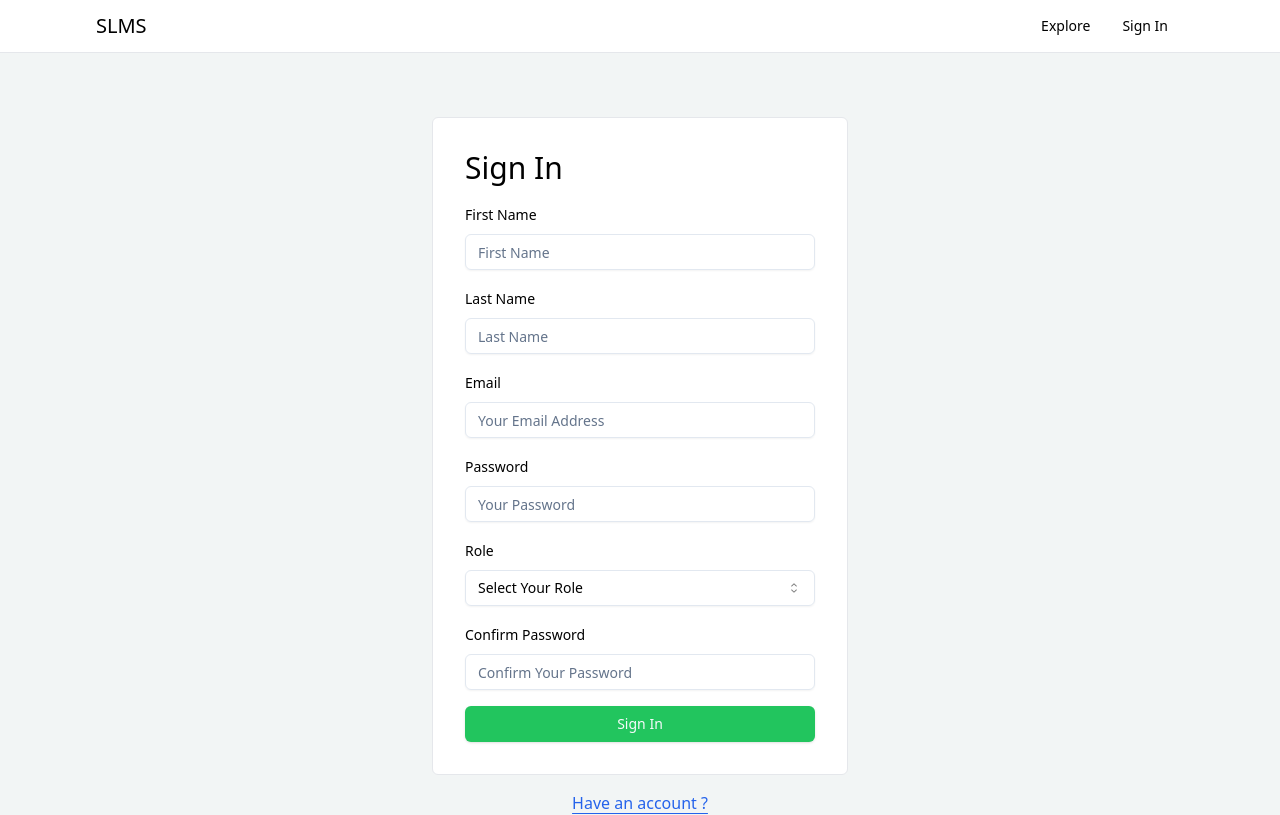
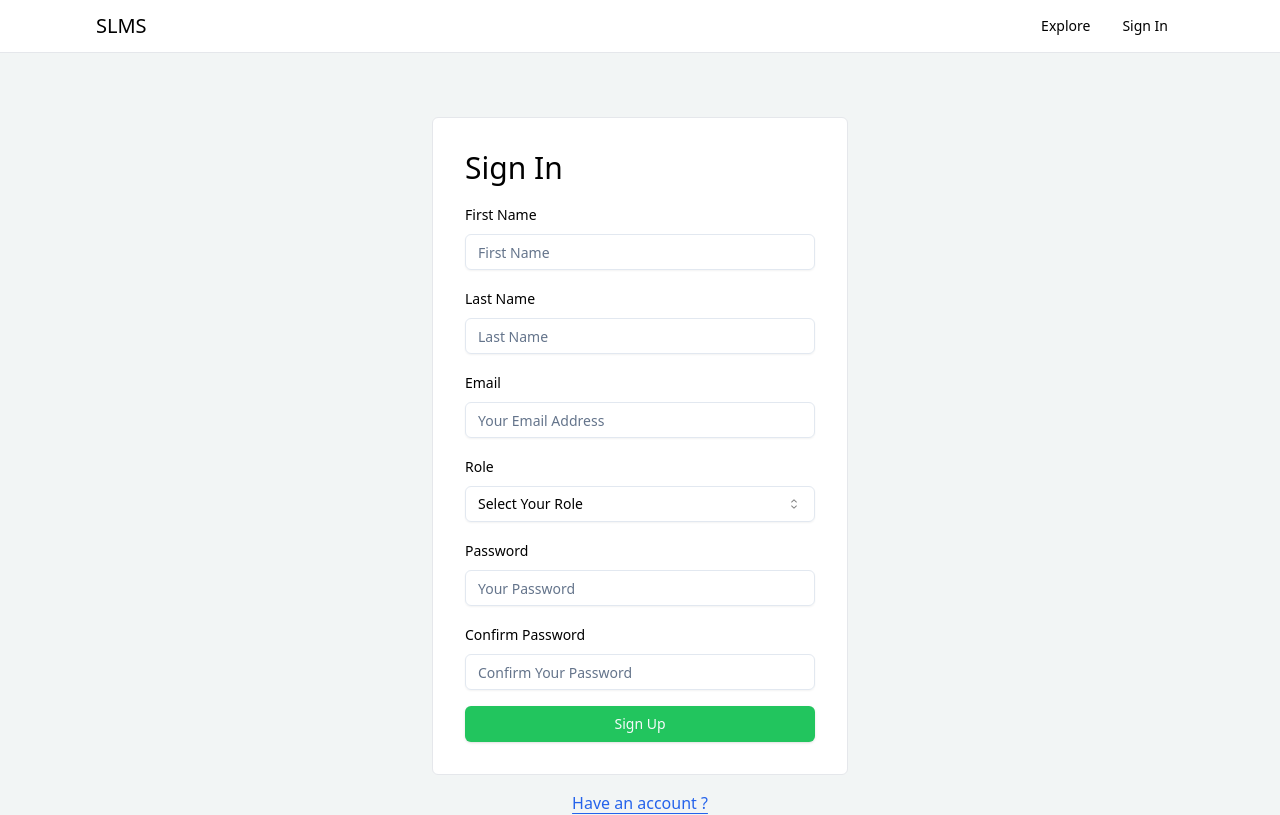
Before and after one commit to saivarshith2000/slms, a React (Vite) app in the folder frontend/slms/: page /auth/signup in a window 1280 px wide. Built offline with nearby package versions, Linux system fonts and the light colour scheme.

Commit message:
moved away from data api for routes. added signup mutation

```diff
--- a/frontend/slms/src/App.tsx
+++ b/frontend/slms/src/App.tsx
@@ -1,9 +1,11 @@
 // src/App.tsx
-import { createBrowserRouter, RouterProvider } from 'react-router-dom'
 import AppRoutes from './routes'
-
-const router = createBrowserRouter(AppRoutes)
+import { BrowserRouter } from 'react-router-dom'
 
 export default function App() {
-  return <RouterProvider router={router} />
+  return (
+    <BrowserRouter>
+      <AppRoutes />
+    </BrowserRouter>
+  )
 }
--- a/frontend/slms/src/features/auth/store/authApiSlice.ts
+++ b/frontend/slms/src/features/auth/api/authApiSlice.ts
@@ -1,5 +1,5 @@
 import { apiSlice } from '@/store/apiSlice'
-import { SignInInput, SignInResponse } from '../types'
+import { SignInInput, SignInResponse, SignUpInput } from '../types'
 
 export const authApiSlice = apiSlice.injectEndpoints({
   endpoints: (builder) => ({
@@ -15,7 +15,17 @@ export const authApiSlice = apiSlice.injectEndpoints({
         }
       },
     }),
+
+    signup: builder.mutation<string, SignUpInput>({
+      query: (credentials) => {
+        return {
+          url: '/auth/signup',
+          method: 'POST',
+          body: { ...credentials },
+        }
+      },
+    }),
   }),
 })
 
-export const { useSigninMutation } = authApiSlice
+export const { useSigninMutation, useSignupMutation } = authApiSlice
--- a/frontend/slms/src/features/auth/components/SignInForm.tsx
+++ b/frontend/slms/src/features/auth/components/SignInForm.tsx
@@ -7,7 +7,7 @@ import { ReloadIcon } from '@radix-ui/react-icons'
 import { useForm } from 'react-hook-form'
 import { useDispatch } from 'react-redux'
 import { setCredentials } from '../store/authSlice'
-import { useSigninMutation } from '../store/authApiSlice'
+import { useSigninMutation } from '../api/authApiSlice'
 
 type SignInFormProps = {
   onSuccess: (role: string) => void
--- a/frontend/slms/src/features/auth/components/SignUpForm.tsx
+++ b/frontend/slms/src/features/auth/components/SignUpForm.tsx
@@ -6,29 +6,51 @@ import { Input } from '@/shadcnui/ui/input'
 import { useForm } from 'react-hook-form'
 import { SelectContent, SelectItem, SelectTrigger, SelectValue } from '@/shadcnui/ui/select'
 import { Select } from '@radix-ui/react-select'
+import { useSignupMutation } from '../api/authApiSlice'
+import { ReloadIcon } from '@radix-ui/react-icons'
 
-const schema = z.object({
-  first_name: z.string().min(6).max(32),
-  last_name: z.string().min(6).max(32),
-  email: z.string().email(),
-  role: z.string().min(1),
-  password: z.string().min(6).max(64),
-  confirm_password: z.string().min(6).max(64),
-})
+const schema = z
+  .object({
+    first_name: z.string().min(3).max(32),
+    last_name: z.string().min(3).max(32),
+    email: z.string().email(),
+    role: z.string().min(1),
+    password: z.string().min(6).max(64),
+    confirm_password: z.string().min(6).max(64),
+  })
+  .refine((data) => data.password === data.confirm_password, {
+    message: "Passwords don't match",
+    path: ['confirm_password'],
+  })
 
 type SignUpFormProps = {
   onSuccess: () => void
 }
+
+type UserRole = 'STUDENT' | 'TEACHER'
 
 export default function SignUpForm({ onSuccess }: SignUpFormProps) {
   const form = useForm<z.infer<typeof schema>>({
     resolver: zodResolver(schema),
   })
 
-  function onSubmit(values: z.infer<typeof schema>) {
+  const [signup, { isLoading }] = useSignupMutation()
+
+  async function onSubmit(values: z.infer<typeof schema>) {
     // Do something with the form values.
+    try {
+      const response = await signup({
+        ...values,
+        role: values.role as UserRole,
+      }).unwrap()
+      onSuccess()
+      console.log(response)
+    } catch (err) {
+      console.log(err)
+    }
     console.log(values)
   }
+
   return (
     <Form {...form}>
       <form onSubmit={form.handleSubmit(onSubmit)} className='space-y-4'>
@@ -72,21 +94,6 @@ export default function SignUpForm({ onSuccess }: SignUpFormProps) {
             </FormItem>
           )}
         />
-
-        <FormField
-          control={form.control}
-          name='password'
-          render={({ field }) => (
-            <FormItem>
-              <FormLabel>Password</FormLabel>
-              <FormControl>
-                <Input placeholder='Your Password' {...field} type='password' />
-              </FormControl>
-              <FormMessage className='font-light' />
-            </FormItem>
-          )}
-        />
-
         <FormField
           control={form.control}
           name='role'
@@ -110,6 +117,20 @@ export default function SignUpForm({ onSuccess }: SignUpFormProps) {
 
         <FormField
           control={form.control}
+          name='password'
+          render={({ field }) => (
+            <FormItem>
+              <FormLabel>Password</FormLabel>
+              <FormControl>
+                <Input placeholder='Your Password' {...field} type='password' />
+              </FormControl>
+              <FormMessage className='font-light' />
+            </FormItem>
+          )}
+        />
+
+        <FormField
+          control={form.control}
           name='confirm_password'
           render={({ field }) => (
             <FormItem>
@@ -122,8 +143,13 @@ export default function SignUpForm({ onSuccess }: SignUpFormProps) {
           )}
         />
 
-        <Button type='submit' className='bg-green-500 hover:bg-green-700 w-full'>
-          Sign In
+        <Button
+          type='submit'
+          disabled={isLoading}
+          className='bg-green-500 hover:bg-green-700 w-full'
+        >
+          {isLoading && <ReloadIcon className='mr-2 h-4 w-4 animate-spin' />}
+          Sign Up
         </Button>
       </form>
     </Form>
--- a/frontend/slms/src/features/auth/routes/SignUp.tsx
+++ b/frontend/slms/src/features/auth/routes/SignUp.tsx
@@ -7,7 +7,7 @@ export default function SignUp() {
 
   return (
     <Layout alternateLink='/auth/signin' alternateText='Have an account ?'>
-      <SignUpForm onSuccess={() => navigate('/signin')} />
+      <SignUpForm onSuccess={() => navigate('/auth/signin')} />
     </Layout>
   )
 }
--- a/frontend/slms/src/features/auth/routes/index.tsx
+++ b/frontend/slms/src/features/auth/routes/index.tsx
@@ -1,18 +1,12 @@
+import { Route } from 'react-router-dom'
 import SignIn from './SignIn'
 import SignUp from './SignUp'
 
-const authRoutes = {
-  path: 'auth',
-  children: [
-    {
-      path: 'signin',
-      element: <SignIn />,
-    },
-    {
-      path: 'signup',
-      element: <SignUp />,
-    },
-  ],
-}
+const AuthRoutes = (
+  <Route path='auth'>
+    <Route path='signin' element={<SignIn />} />
+    <Route path='signup' element={<SignUp />} />
+  </Route>
+)
 
-export default authRoutes
+export default AuthRoutes
--- a/frontend/slms/src/features/auth/types/index.ts
+++ b/frontend/slms/src/features/auth/types/index.ts
@@ -1,3 +1,14 @@
+export type User = {
+  email: string
+  first_name: string
+  last_name: string
+  role: 'STUDENT' | 'TEACHER'
+}
+
+export type SignUpInput = {
+  password: string
+} & User
+
 export type SignInInput = {
   email: string
   password: string
@@ -7,10 +18,3 @@ export type SignInResponse = {
   access_token: string
   user: User
 }
-
-export type User = {
-  email: string
-  first_name: string
-  last_name: string
-  role: 'STUDENT' | 'TEACHER'
-}
--- a/frontend/slms/src/routes/index.tsx
+++ b/frontend/slms/src/routes/index.tsx
@@ -3,34 +3,20 @@ import Root from '@/layout/Root'
 import Dashboard from '@/pages/Dashboard'
 import Landing from '@/pages/Landing'
 import NotFound from '@/pages/NotFound'
-import authRoutes from '@/features/auth/routes'
+import { Route, Routes } from 'react-router-dom'
+import AuthRoutes from '@/features/auth/routes'
 
-const AppRoutes = [
-  {
-    path: '/',
-    element: <Root />,
-    children: [
-      {
-        path: '',
-        element: <Landing />,
-      },
-      authRoutes,
-      {
-        path: '/admin',
-        element: <RequireAuth />,
-        children: [
-          {
-            path: 'dashboard',
-            element: <Dashboard />,
-          },
-        ],
-      },
-      {
-        path: '*',
-        element: <NotFound />,
-      },
-    ],
-  },
-]
-
-export default AppRoutes
+export default function AppRoutes() {
+  return (
+    <Routes>
+      <Route path='/' element={<Root />}>
+        <Route path='' index element={<Landing />} />
+        {AuthRoutes}
+        <Route path='/admin/dashboard' element={<RequireAuth />}>
+          <Route path='' element={<Dashboard />} />
+        </Route>
+        <Route path='*' element={<NotFound />}></Route>
+      </Route>
+    </Routes>
+  )
+}
```
